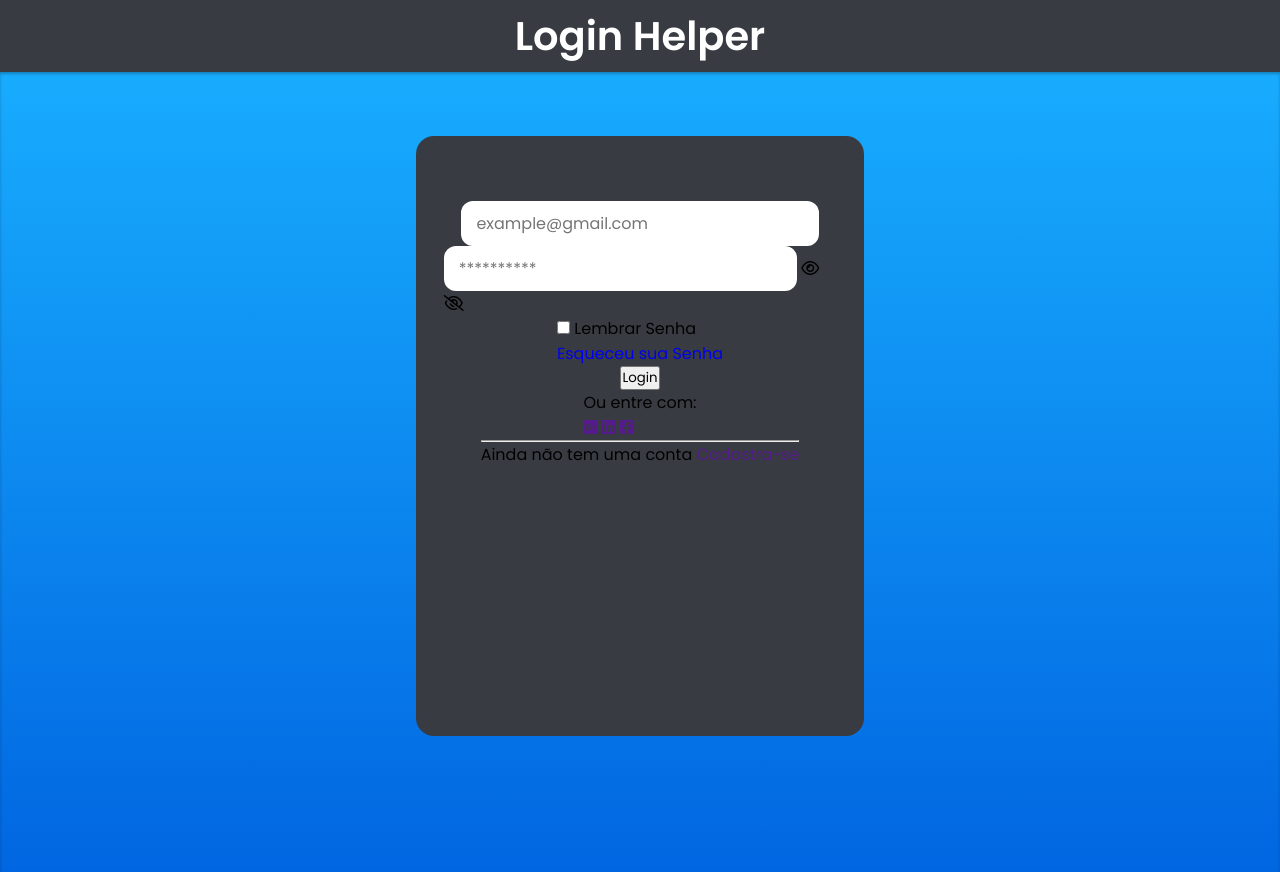
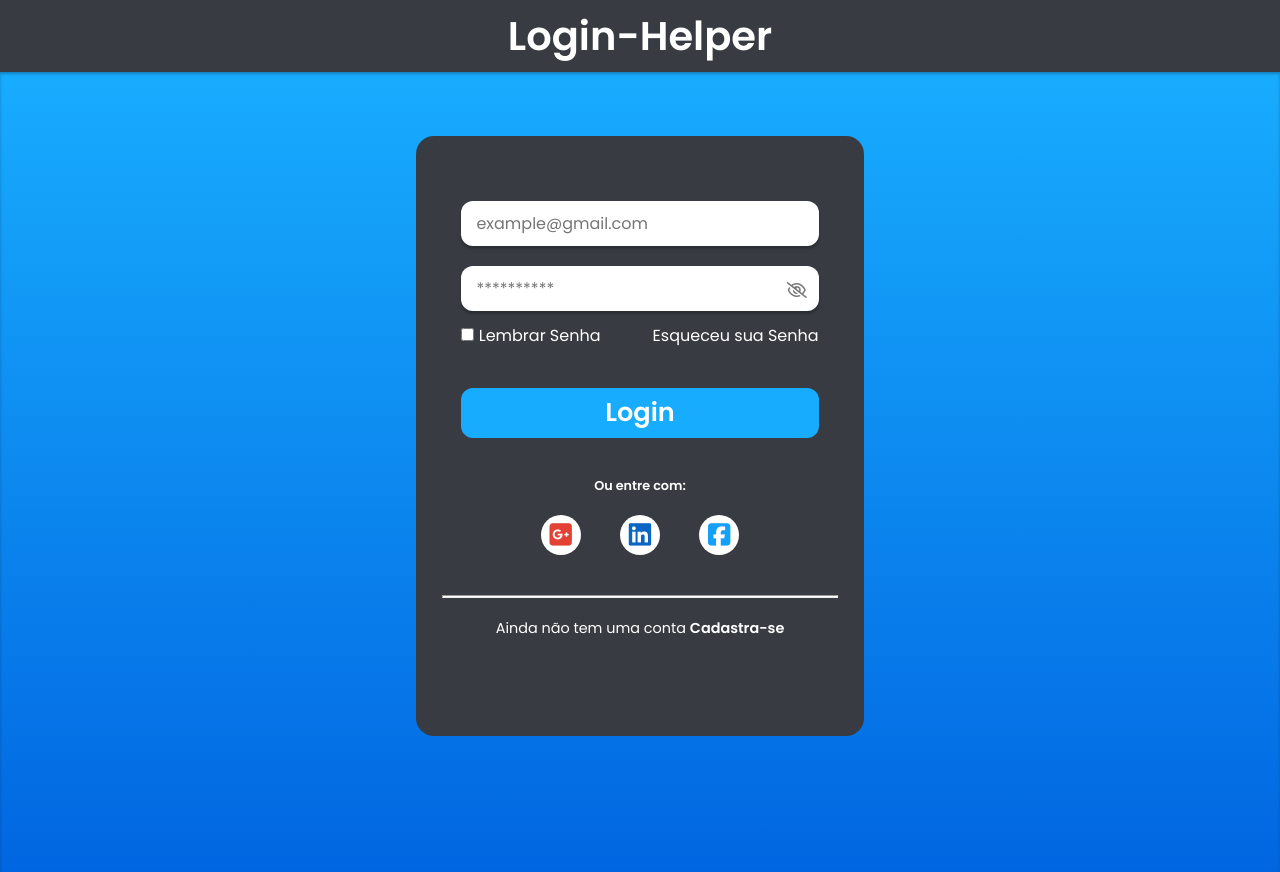
Before and after one commit to MaykonFelix/Projeto_Udemy_1, a plain HTML site: page index.html in a window 1280 px wide. Drawn offline with Linux system fonts and the light colour scheme.

Commit message:
Primeiro Projeto
Apenas uma Tela de Login aonde você pode ver e esconder a senha. Com um pouco de conhecimento em HTML, CSS e JavaScript.

```diff
--- a/css/styles.css
+++ b/css/styles.css
@@ -1,9 +1,10 @@
-*{
+* {
     margin: 0;
     padding: 0;
     box-sizing: border-box;
     font-family: 'Poppins', sans-serif;
     text-decoration: none;
+    color: #fff;
 }
 
 header {
@@ -22,7 +23,7 @@ header h1 {
 main {
     width: 100%;
     min-height: 100vh;
-    background: linear-gradient( #18acfe, #0166e1);
+    background: linear-gradient(#18acfe, #0166e1);
 
     display: flex;
     justify-content: center;
@@ -35,7 +36,7 @@ main form {
     width: 35%;
     height: 75vh;
     background-color: #383c42;
-    box-shadow: 0px 3px 4px rgba(0, 0, 0, 0.25) inset 0px 4px 4px rgb(0, 0, 0, 0,25);
+    box-shadow: 0px 3px 4px rgba(0, 0, 0, 0.25) inset 0px 4px 4px rgb(0, 0, 0, 0, 25);
     border-radius: 18px;
 
     padding: 2%;
@@ -65,5 +66,164 @@ main form .inputs-container input {
     font-size: 16px;
     color: #312e42;
 
-    box-shadow: 0px 3px 3px rgba(0, 0, 0, 0.25)6;
+    box-shadow: 0px 3px 3px rgba(0, 0, 0, 0.25);
 }
+
+main form .inputs-container input:focus {
+    box-shadow: inset 1px 4px 7px rgba(0, 0, 0, 0.5);
+}
+
+main form .password-container {
+    margin-top: 5%;
+    width: 100%;
+    position: relative;
+
+    display: flex;
+    flex-direction: column;
+    align-items: center;
+}
+
+main form .password-container i {
+    position: absolute;
+    right: 8%;
+    top: 35%;
+    color: #777;
+    cursor: pointer;
+}
+
+main form .password-container #eye {
+    display: none;
+}
+
+main form .password-infos {
+    width: 90%;
+    margin-top: 3%;
+
+    display: flex;
+    align-items: center;
+    justify-content: space-between;
+
+}
+
+main form .password-infos a {
+    transition: 0.2s ease-in-out;
+
+}
+
+main form .password-infos a:hover {
+    color: #18acfe;
+}
+
+main form button {
+    background-color: #18acfe;
+    width: 90%;
+    height: 50px;
+    border: 0;
+    outline: 0;
+    border-radius: 12px;
+    margin-top: 10%;
+    font-size: 1.6em;
+    font-weight: 600;
+    cursor: pointer;
+    transition: 0.3s ease-in-out;
+
+}
+
+main form button:hover {
+    background: #fff;
+    color: #18acfe;
+}
+
+main form .links-container {
+    width: 100%;
+    display: flex;
+    flex-direction: column;
+    align-items: center;
+    margin-top: 10%;
+}
+
+main form .links-container span {
+    font-size: 0.8em;
+    font-weight: 600;
+}
+
+main form .links-container aside {
+    margin-top: 5%;
+    width: 50%;
+
+    display: flex;
+    align-items: center;
+    justify-content: space-between;
+}
+main form .links-container aside i {
+    font-size: 1.6em;
+    background-color: #fff;
+    padding: 8px;
+    height: 40px;
+    width: 40px;
+    border-radius: 20px;
+    transition: 0.3s ease-in-out;
+    color: #fff;
+
+    display: flex;
+    align-items: center;
+    justify-content: center;
+
+}
+
+main form .links-container aside .google {
+    color: #e34133;
+}
+
+main form .links-container aside .google:hover {
+    background-color: #e34133;
+    color: #fff;
+}
+
+main form .links-container aside .linkedin {
+    color: #0a66c2;
+}
+
+main form .links-container aside .linkedin:hover {
+    background-color: #0a66c2;
+    color: #fff;
+}
+
+main form .links-container aside .facebook {
+    color: #14a0f9;
+}
+
+main form .links-container aside .facebook:hover {
+    background-color: #14a0f9;
+    color: #fff;
+}
+
+main form footer {
+    width: 100%;
+    margin-top: 10%;
+
+    display: flex;
+    flex-direction: column;
+    align-items: center;
+}
+
+main form footer hr {
+    width: 100%;
+    height: 3px;
+    background-color: #fff;
+}
+
+main form footer span {
+    font-weight: 400;
+    font-size: 0.9em;
+    margin-top: 5%;
+}
+
+main form footer a {
+    font-weight: 600;
+    transition: 0.2s ease-in-out;
+}
+
+main form footer a:hover {
+    color: #18acfe;
+}
--- a/index.html
+++ b/index.html
@@ -8,7 +8,7 @@
 
     <meta http-equiv="X-UA-Compatible" content="IE=edge">
     <meta name="viewport" content="width=device-width, initial-scale=1.0">
-    <title>Login Helper</title>
+    <title>Login-Helper</title>
 
     <script src="./js/index.js" defer></script>
     <link rel="stylesheet" href="./css/styles.css">
@@ -19,7 +19,7 @@
 
 <body>
     <header>
-        <h1>Login Helper</h1>
+        <h1>Login-Helper</h1>
 
     </header>
 
@@ -32,8 +32,8 @@
 
                 <div class="password-container">
                     <input type="passwrod" id="field-password" placeholder="**********">
-                    <i class="fa-regular fa-eye"></i>
-                    <i class="fa-regular fa-eye-slash"></i>
+                    <i class="fa-regular fa-eye" id="eye" onclick="showPassword()"></i>
+                    <i class="fa-regular fa-eye-slash" id="eye-slash" onclick="showPassword()"></i>
 
                 </div>
 
@@ -54,9 +54,9 @@
                 <span>Ou entre com:</span>
 
                 <aside>
-                    <a href=""><i class="fa-brands fa-square-google-plus"></i></a>
-                    <a href=""><i class="fa-brands fa-linkedin"></i></a>
-                    <a href=""><i class="fa-brands fa-square-facebook"></i></a>
+                    <a href=""><i class="fa-brands fa-square-google-plus google"></i></a>
+                    <a href=""><i class="fa-brands fa-linkedin linkedin"></i></a>
+                    <a href=""><i class="fa-brands fa-square-facebook facebook"></i></a>
 
 
                 </aside>
--- a/js/index.js
+++ b/js/index.js
@@ -0,0 +1,20 @@
+function showPassword() {
+    const eye = document.getElementById('eye')
+    const eyeSlash = document.getElementById('eye-slash')
+    const fieldPassword = document.getElementById('field-password')
+
+    if(eye.style.display === 'none') {
+            eye.style.display = 'block';
+            eyeSlash.style.display = 'none';
+            fieldPassword.type = 'text';
+    } else {
+        eye.style.display = 'none';
+        eyeSlash.style.display = 'block';
+        fieldPassword.type = 'password';
+    }
+};
+
+document.getElementById('btn-login').addEventListener('click', function(e) {
+    e.preventDefault();
+    alert('Logado');
+})
```
